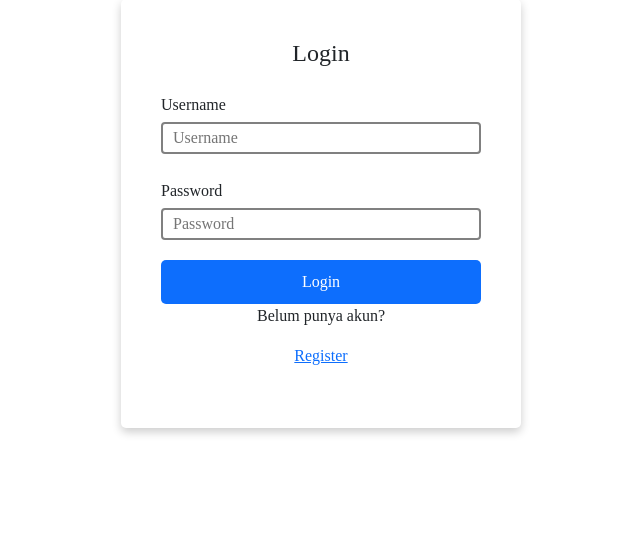
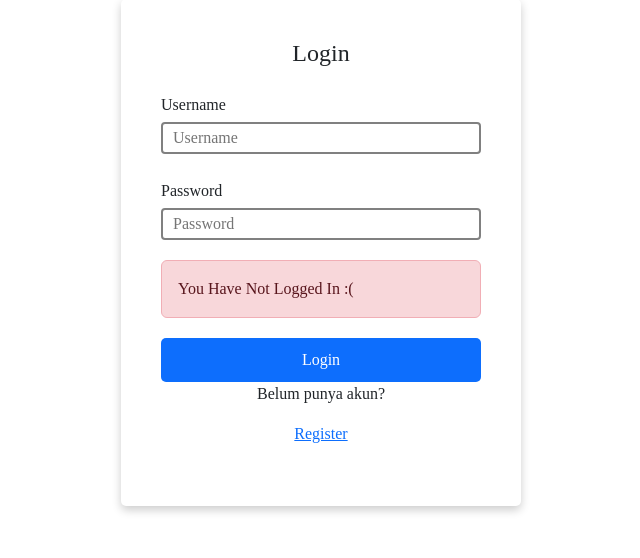
Before and after one commit to rrastaa/Latihan-Responsi-Rasta, a PHP site: page /login.php?err=loginfirst in a window 1280 px wide. Shown: the part 151-709 px from the top of the page, without its empty margins (319-959 px from the left). Before the commit the page ends 586 px from the top, so only its background shows below. Run offline with PHP 8.4, Linux system fonts and the light colour scheme.

Commit message:
Add files via upload

```diff
--- a/login.php
+++ b/login.php
@@ -6,18 +6,17 @@ if ($_SERVER['REQUEST_METHOD'] == 'POST') {
     $username = $_POST['name'];
     $password = $_POST['pass'];
 
-    $stmt=mysqli_prepare($conn,"SELECT * FROM users WHERE username = ?");
-    $stmt->bind_param("s",$username);
-    $user=$stmt->execute();
-    $user=$stmt->get_result();
-    if ($user->num_rows>0) {
-        $user=$user->fetch_assoc();
-        if (password_verify($password,$user['password'])) {
-            $_SESSION['username']=$user['username'];
+    $stmt = mysqli_prepare($conn, "SELECT * FROM users WHERE username = ?");
+    $stmt->bind_param("s", $username);
+    $user = $stmt->execute();
+    $user = $stmt->get_result();
+    if ($user->num_rows > 0) {
+        $user = $user->fetch_assoc();
+        if (password_verify($password, $user['password'])) {
+            $_SESSION['username'] = $user['username'];
             header('location: dashboard.php');
         }
-    }
-    else {
+    } else {
         header('location: login.php?err=salah');
     }
 }
@@ -101,6 +100,19 @@ if ($_SERVER['REQUEST_METHOD'] == 'POST') {
                     <label for="pass">Password</label><br>
                     <input type="password" name="pass" id="pass" placeholder="Password" required>
                 </div>
+                <?php
+                if ($_GET['err'] == 'salah') {
+                    echo '
+                            <div class="alert alert-danger" role="alert">
+                                Incorrect Password
+                            </div>';
+                } elseif ($_GET['err'] == 'loginfirst') {
+                    echo '
+                            <div class="alert alert-danger" role="alert">
+                                You Have Not Logged In :(
+                            </div>';
+                }
+                ?>
                 <button type="submit">
                     Login
                 </button>
```
